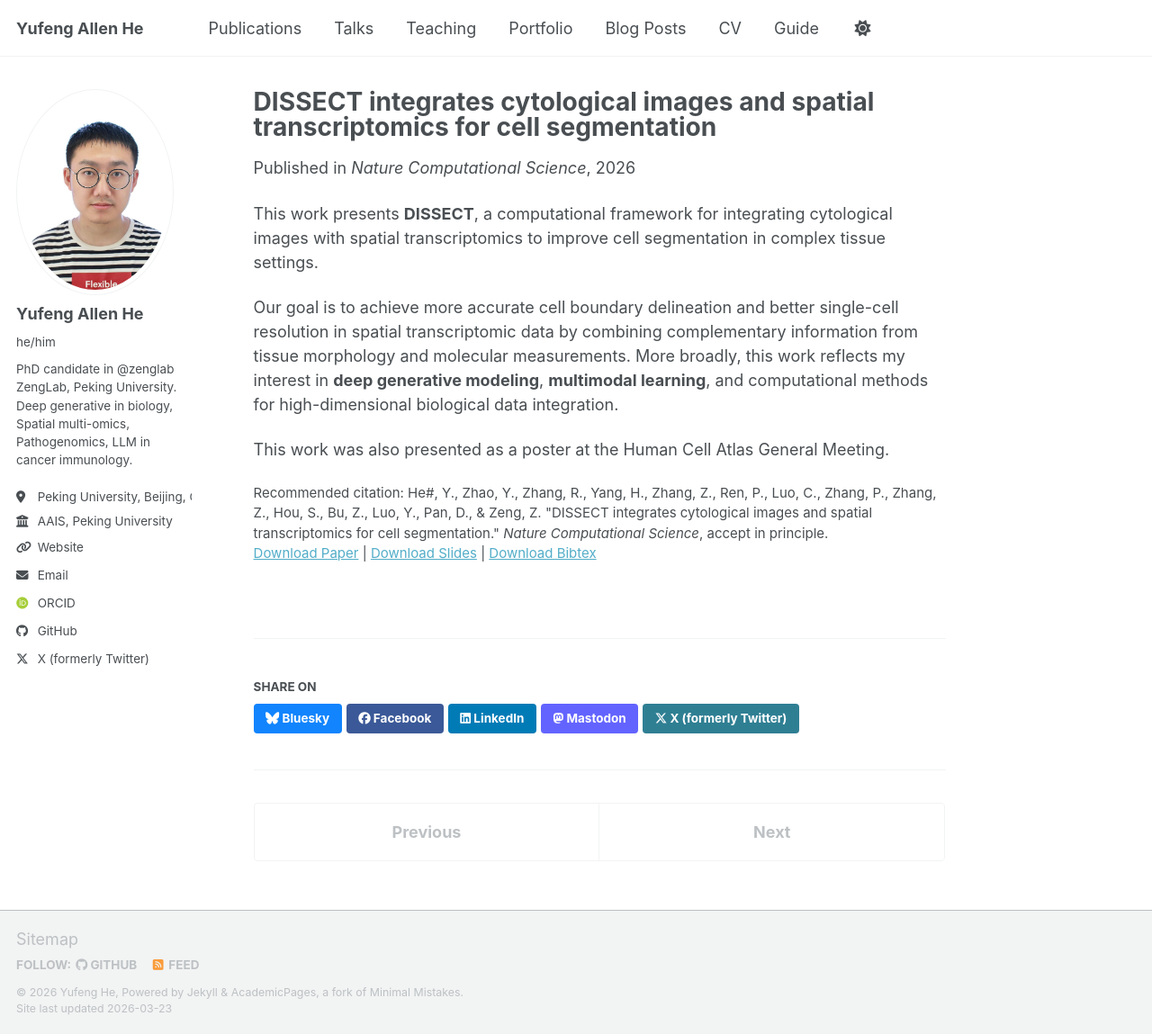
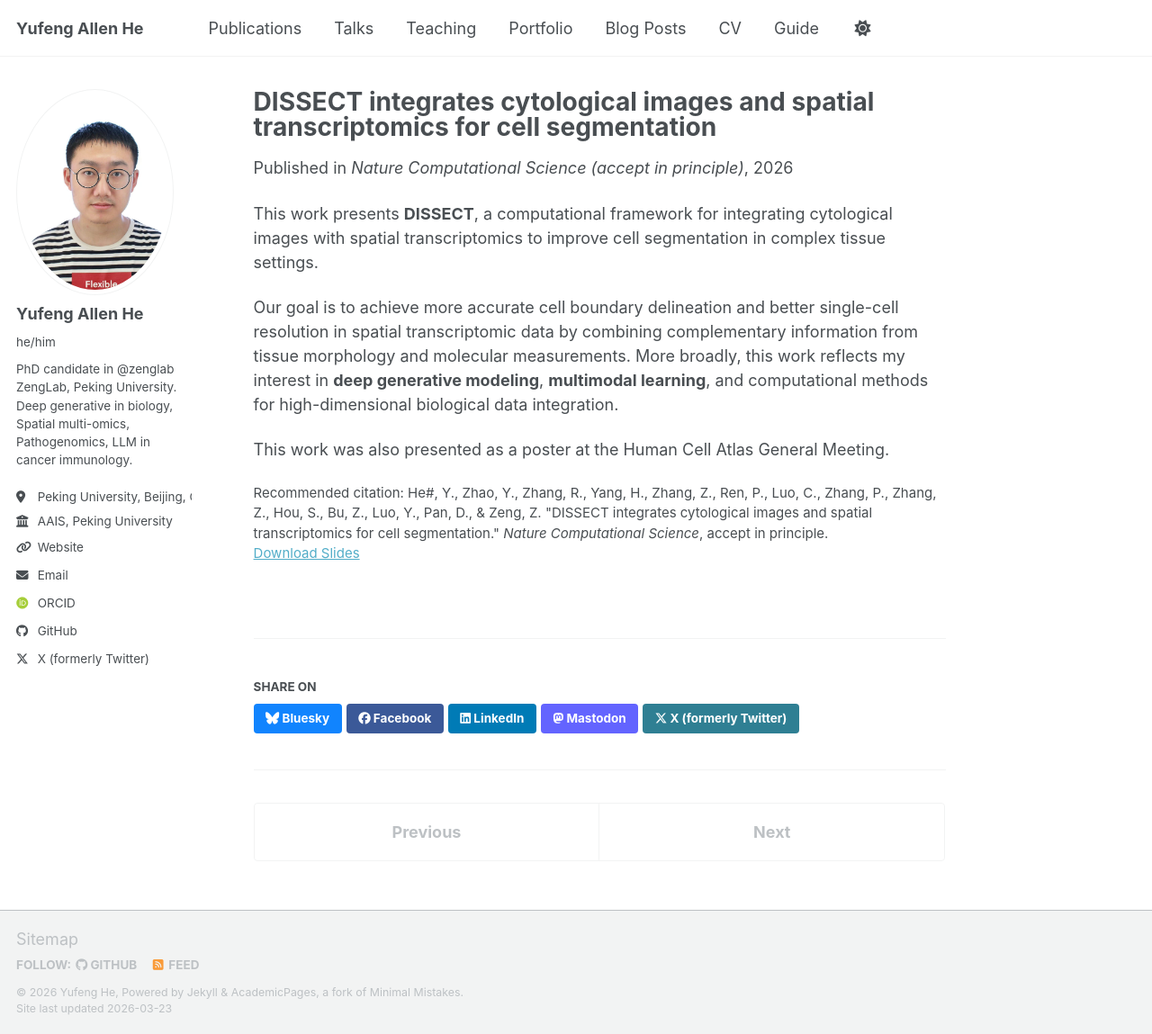
Before and after one commit to yufenghe-allen/yufenghe-allen.github.io, a Jekyll site: the page built from _publications/2026-01-01-dissect-cell-segmentation.md, in a window 1280 px wide and 1149 px high. Shown: the whole window at 90% size. Built offline with Jekyll 4.4.1, drawn with Linux system fonts in a browser that asks for light colours; some web fonts are replaced; a script bundle is joined from its source files by our own code; library files that are not in the unit come from our copies.

Commit message:
Update 2026-01-01-dissect-cell-segmentation.md

```diff
--- a/_publications/2026-01-01-dissect-cell-segmentation.md
+++ b/_publications/2026-01-01-dissect-cell-segmentation.md
@@ -5,10 +5,10 @@ category: manuscripts
 permalink: /publication/dissect-cell-segmentation
 excerpt: 'A deep generative framework that integrates cytological imaging and spatial transcriptomics for cell segmentation at single-cell resolution.'
 date: 2026-10-01
-venue: 'Nature Computational Science'
-slidesurl: ''
-paperurl: ''
-bibtexurl: ''
+venue: 'Nature Computational Science (accept in principle)'
+slidesurl: 'https://github.com/zenglab-pku/DISSECT'
+# paperurl: ''
+# bibtexurl: ''
 citation: 'He#, Y., Zhao, Y., Zhang, R., Yang, H., Zhang, Z., Ren, P., Luo, C., Zhang, P., Zhang, Z., Hou, S., Bu, Z., Luo, Y., Pan, D., &amp; Zeng, Z. &quot;DISSECT integrates cytological images and spatial transcriptomics for cell segmentation.&quot; <i>Nature Computational Science</i>, accept in principle.'
 ---
 This work presents **DISSECT**, a computational framework for integrating cytological images with spatial transcriptomics to improve cell segmentation in complex tissue settings.
```
